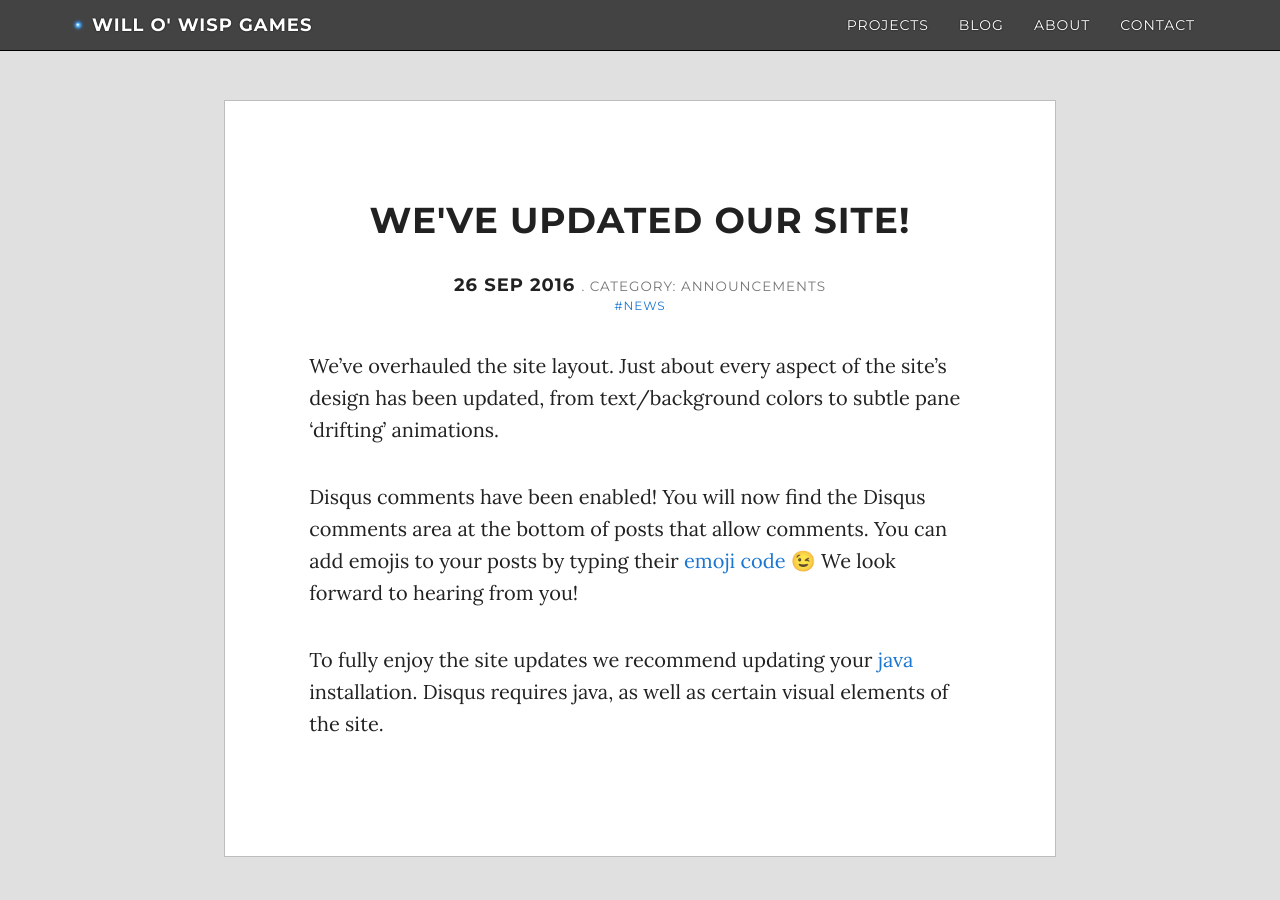
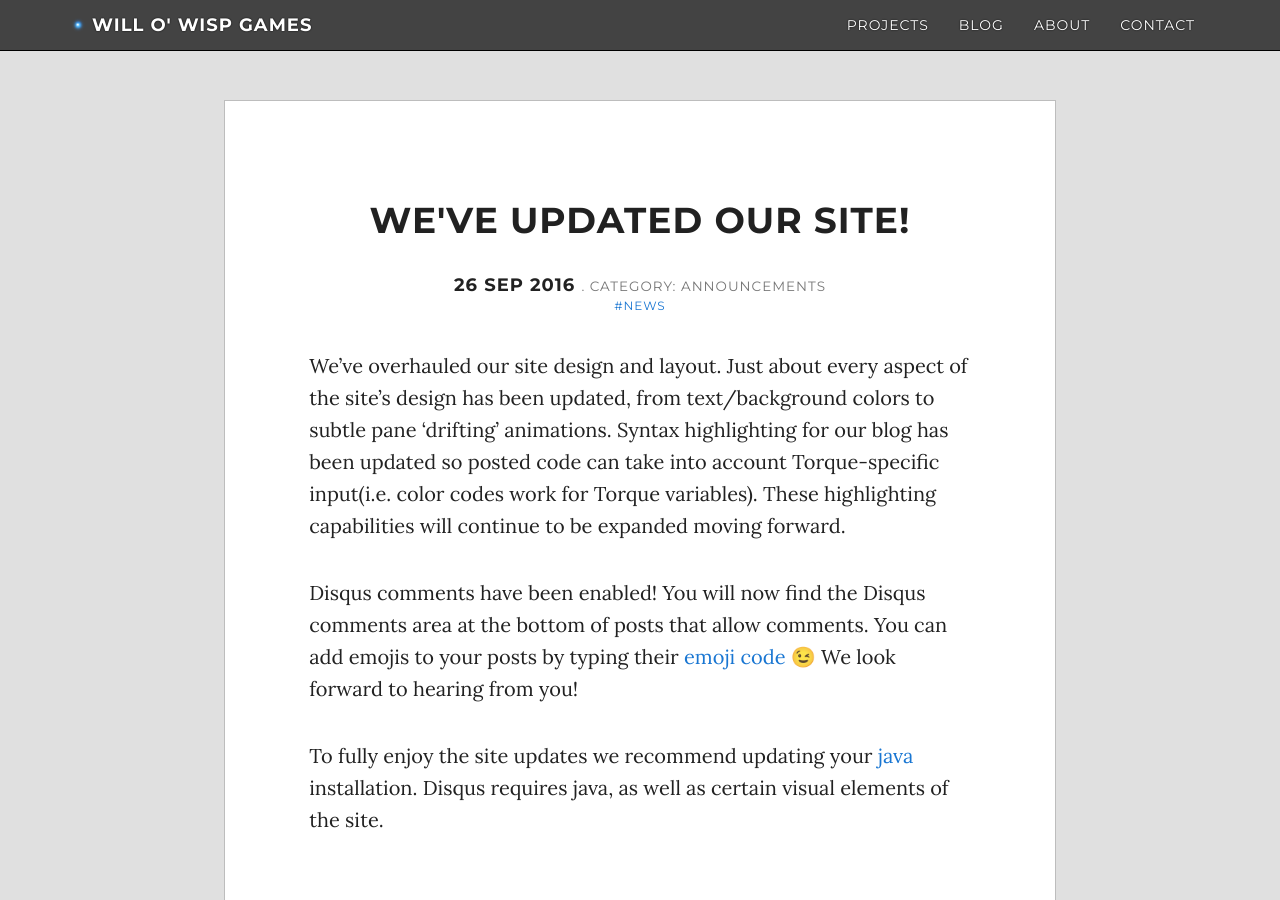
Before and after one commit to WilloWispGames/WilloWispGames.github.io, a Jekyll site: the page built from _posts/2016-09-26-SiteUpdates.md, in a window 1280 px wide and 900 px high. Built offline with Jekyll 4.4.1, drawn with Linux system fonts in a browser that asks for light colours; nearby versions of some CDN libraries; emoji names are drawn with the system emoji font; comment, search, counter and statistics services are not loaded.

Commit message:
Update 2016-09-26-SiteUpdates.md

```diff
--- a/_posts/2016-09-26-SiteUpdates.md
+++ b/_posts/2016-09-26-SiteUpdates.md
@@ -6,7 +6,7 @@ category: announcements
 tags: [ 'news' ]
 ---
 
-We've overhauled the site layout. Just about every aspect of the site's design has been updated, from text/background colors to subtle pane 'drifting' animations.
+We've overhauled our site design and layout. Just about every aspect of the site's design has been updated, from text/background colors to subtle pane 'drifting' animations. Syntax highlighting for our blog has been updated so posted code can take into account Torque-specific input(i.e. color codes work for Torque variables). These highlighting capabilities will continue to be expanded moving forward.
 
 Disqus comments have been enabled! You will now find the Disqus comments area at the bottom of posts that allow comments. You can add emojis to your posts by typing their [emoji code](http://www.emoji-cheat-sheet.com/) :wink: We look forward to hearing from you!
 
```
